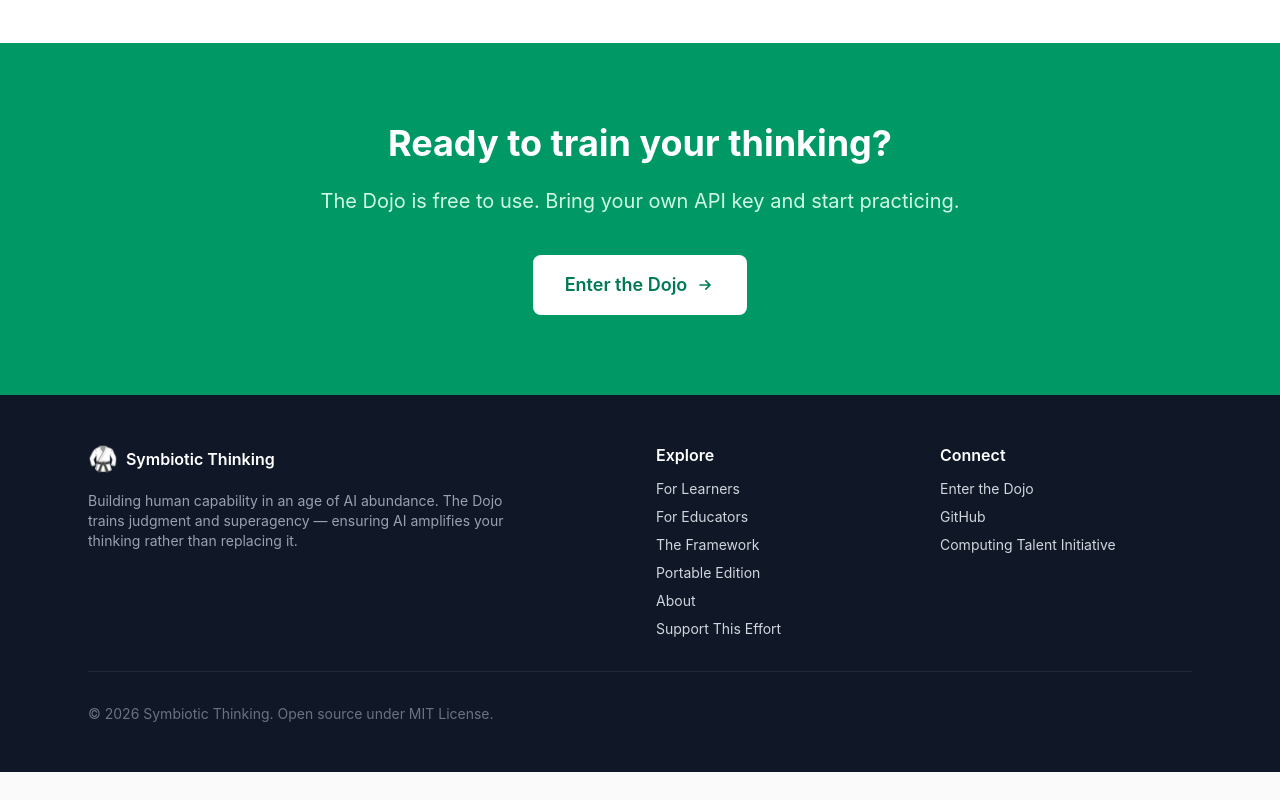
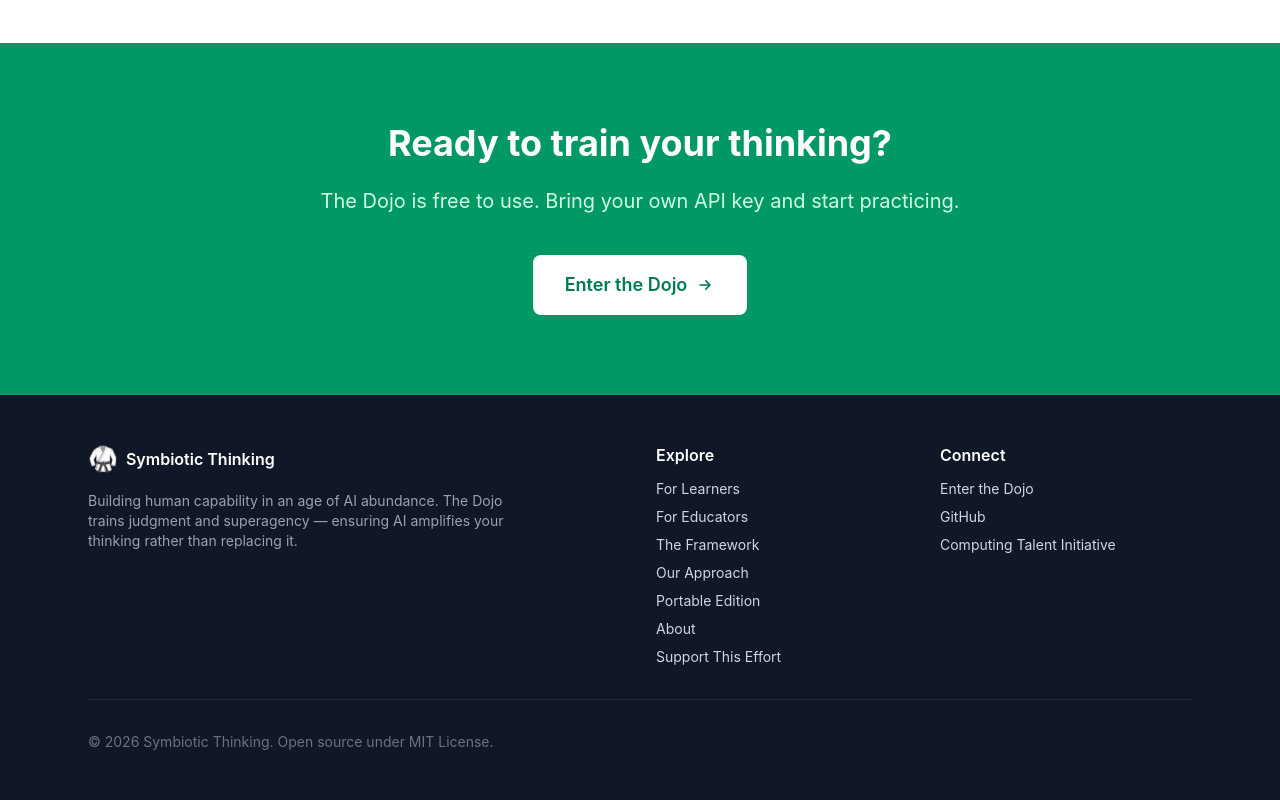
Before and after one commit to profsathya/symbioticthinking-website, a Next.js app: page / in a window 1280 px wide. Shown: the part 7260-8060 px from the top of the page. Before the commit the page ends 8032 px from the top, so only its background shows below. Built offline with nearby package versions, Linux system fonts and the light colour scheme.

Commit message:
Add Our Approach to footer navigation

```diff
--- a/app/layout.tsx
+++ b/app/layout.tsx
@@ -56,6 +56,7 @@ function Footer() {
               <li><Link href="/learners" className="hover:text-emerald-400 transition-colors">For Learners</Link></li>
               <li><Link href="/educators" className="hover:text-emerald-400 transition-colors">For Educators</Link></li>
               <li><Link href="/framework" className="hover:text-emerald-400 transition-colors">The Framework</Link></li>
+              <li><Link href="/approach" className="hover:text-emerald-400 transition-colors">Our Approach</Link></li>
               <li><Link href="/portable" className="hover:text-emerald-400 transition-colors">Portable Edition</Link></li>
               <li><Link href="/about" className="hover:text-emerald-400 transition-colors">About</Link></li>
               <li><Link href="/support" className="hover:text-emerald-400 transition-colors">Support This Effort</Link></li>
```
